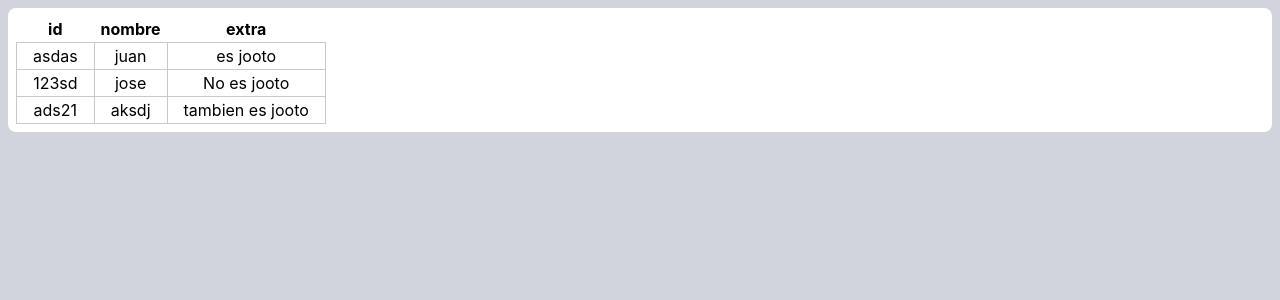
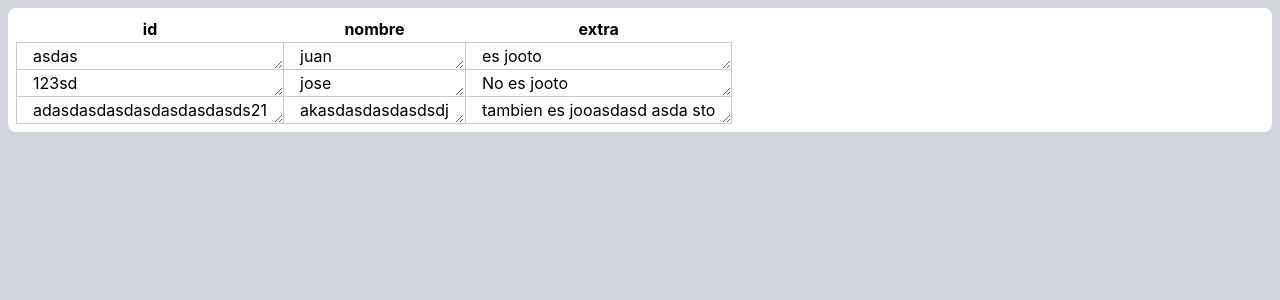
Before and after one commit to AngelMelecio/HelechosFront, a React (Create React App) app: page / in a window 1280 px wide. Shown: the top 300 px of the page. Built offline with nearby package versions, Linux system fonts and the light colour scheme.

Commit message:
funcion de Tabla

```diff
--- a/src/index.css
+++ b/src/index.css
@@ -18,7 +18,15 @@ code {
   border: 1px solid rgb(201, 201, 201);
   padding-right: 1rem;
   padding-left: 1rem;
+  min-width: 10rem;
+  overflow: auto;
+  white-space: nowrap;
+  resize: horizontal;
+}
+.customTable tbody tr{
+  transition: 0.4s;
 }
 .customTable tbody tr:hover{
   background-color: rgb(237, 237, 237);
+  transition: 0.2s;
 }
--- a/src/pages/PaginaEmpleados.jsx
+++ b/src/pages/PaginaEmpleados.jsx
@@ -7,7 +7,7 @@ const PaginaEmpleados = () => {
     const dummyEmpleados = [
         { id: 'asdas', name: "juan", extra: 'es jooto' },
         { id: '123sd', name: "jose", extra: 'No es jooto' },
-        { id: 'ads21', name: "aksdj", extra: 'tambien es jooto' },
+        { id: 'adasdasdasdasdasdasdasds21', name: "akasdasdasdasdsdj", extra: 'tambien es jooasdasd asda sto' },
     ]
 
     function RenderTable() {
@@ -41,8 +41,9 @@ const PaginaEmpleados = () => {
     return (
         <div id='tabla' className="customTable flex">
             <div className="flex bg-white w-full m-2 p-2 rounded-lg">
-                <table className="table-auto border-collapse:collapse text-center ">
-                    <thead>
+                <div className="flex w-full overflow-scroll">
+                    <table className="table-auto border-collapse:collapse ">
+                        <thead className='text-center'>
                             <tr>
                                 {
                                     columns.map((c, i) =>
@@ -64,6 +65,7 @@ const PaginaEmpleados = () => {
                     </table>
                 </div>
             </div>
+        </div>
     )
 }
 export default PaginaEmpleados
```
Lines whose indentation alone changed are shown as unchanged.
